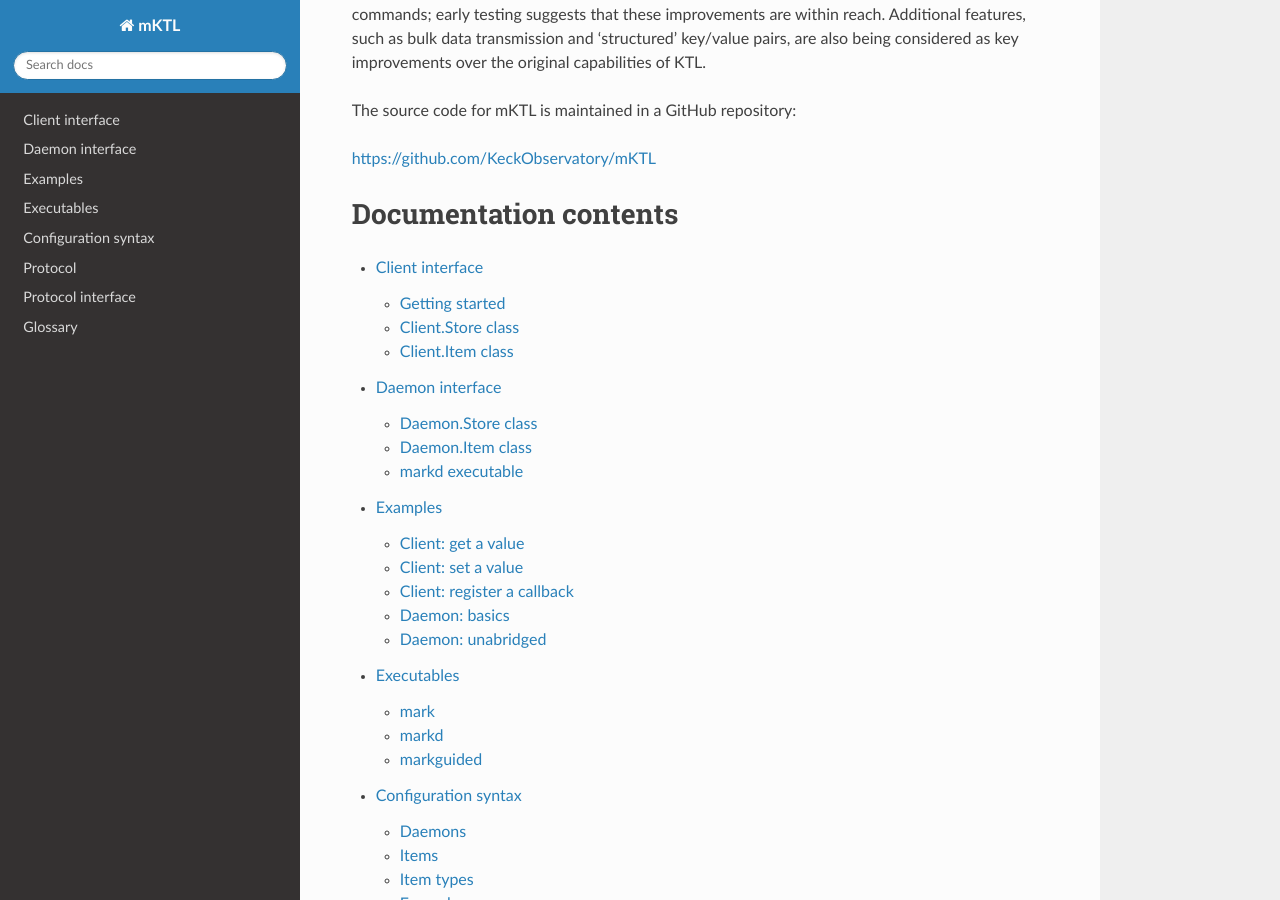
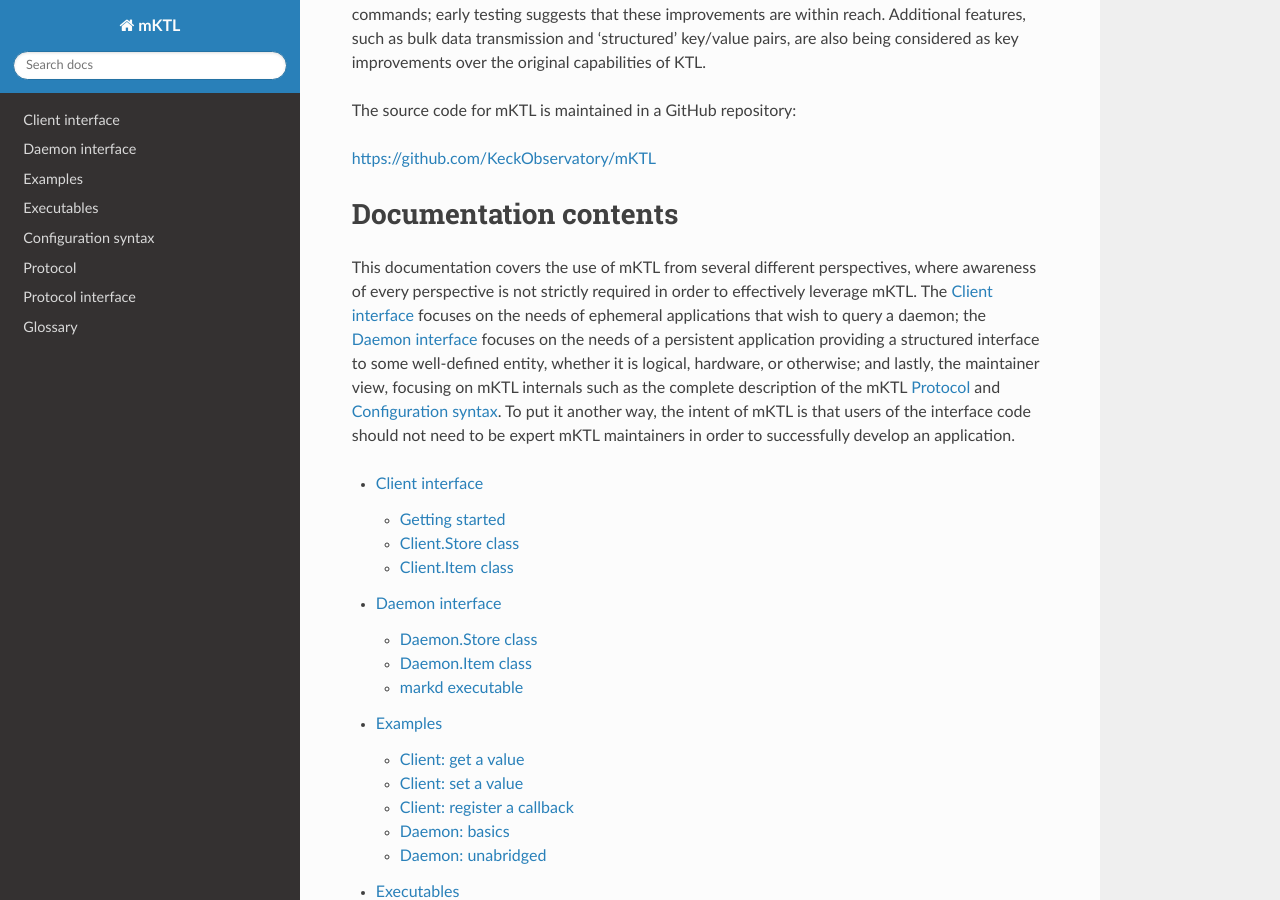
Before and after one commit to KeckObservatory/mKTL, a Sphinx documentation site: the page built from doc/index.rst, in a window 1280 px wide and 900 px high, scrolled down 613 px. Built offline with Sphinx 7.4.7 and the Read the Docs theme 3.1.0, drawn with Linux system fonts in a browser that asks for light colours.

Commit message:
Another paragraph introducing the rest of the documentation.

```diff
--- a/doc/index.rst
+++ b/doc/index.rst
@@ -12,6 +12,18 @@
 
 Documentation contents
 ----------------------
+
+This documentation covers the use of mKTL from several different perspectives,
+where awareness of every perspective is not strictly required in order to
+effectively leverage mKTL. The :ref:`client` focuses on the needs of ephemeral
+applications that wish to query a daemon; the :ref:`daemon` focuses on
+the needs of a persistent application providing a structured interface to some
+well-defined entity, whether it is logical, hardware, or otherwise; and lastly,
+the maintainer view, focusing on mKTL internals such as the complete description
+of the mKTL :ref:`protocol` and :ref:`configuration`. To put it another way,
+the intent of mKTL is that users of the interface code should not need to
+be expert mKTL maintainers in order to successfully develop an application.
+
 
 .. toctree::
    :maxdepth: 2
```
